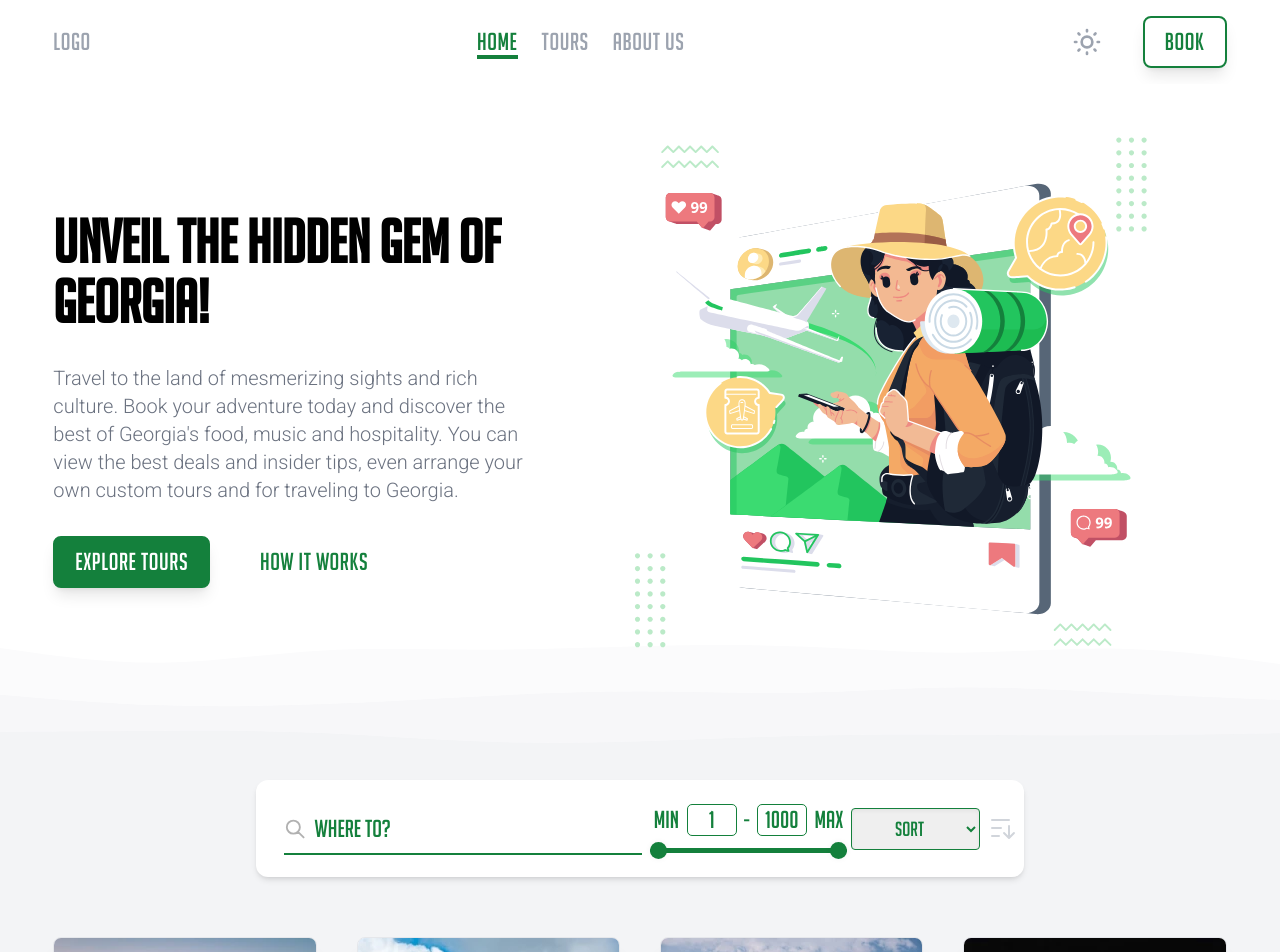
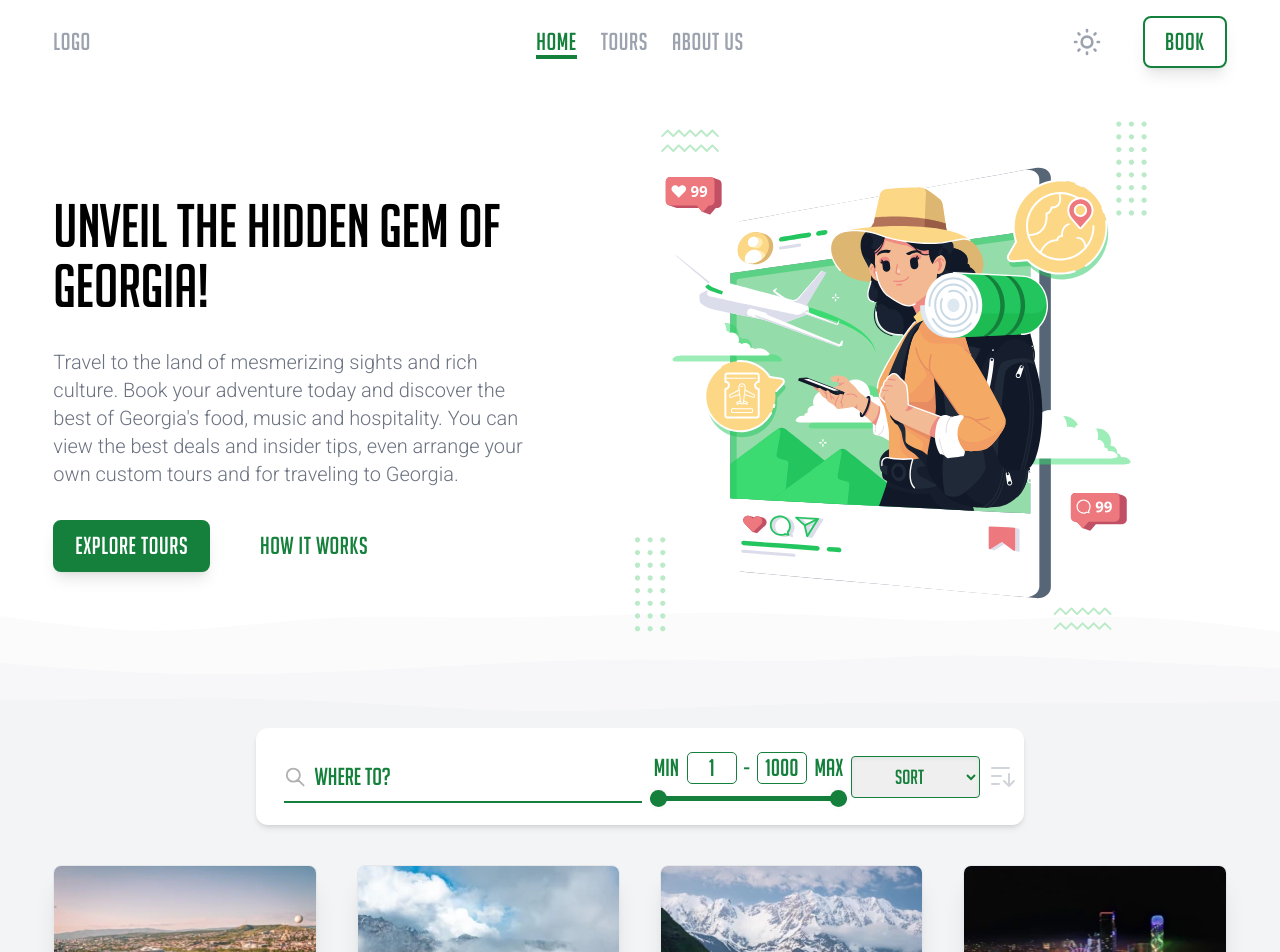
Before and after one commit to ajikia15/TravelAgency, a SvelteKit app: page / in a window 1280 px wide. Shown: the top 952 px of the page. Built offline with nearby package versions, Linux system fonts and the light colour scheme.

Commit message:
Button Interaction

```diff
--- a/src/components/Card.svelte
+++ b/src/components/Card.svelte
@@ -68,17 +68,17 @@
 	</div>
 	<div class=" flex bg-gray-100 text-moss-500 dark:bg-gray-900 dark:text-green-400">
 		<ul class="grid w-full grid-cols-3 [&>*]:py-3 [&>*]:text-2xl">
-			<li class="group/sun flex items-center justify-center ">
-				<p class=" ">{tour.daysCount}&nbsp;</p>
+			<li class="group/sun flex items-center justify-center">
 				<svg
 					xmlns="http://www.w3.org/2000/svg"
-					width="24"
-					height="24"
+					width="32"
+					height="32"
 					viewBox="0 0 24 24"
-					class="h-8 w-8 text-moss-500 duration-500 group-hover/sun:rotate-180 dark:text-green-400"
+					class="text-moss-500 duration-500 group-hover/sun:rotate-180 dark:text-green-400"
 					><path
 						fill="currentColor"
 						d="M12 2.25a.75.75 0 0 1 .75.75v2.25a.75.75 0 0 1-1.5 0V3a.75.75 0 0 1 .75-.75ZM7.5 12a4.5 4.5 0 1 1 9 0a4.5 4.5 0 0 1-9 0Zm11.394-5.834a.75.75 0 0 0-1.06-1.06l-1.591 1.59a.75.75 0 1 0 1.06 1.061l1.591-1.59ZM21.75 12a.75.75 0 0 1-.75.75h-2.25a.75.75 0 0 1 0-1.5H21a.75.75 0 0 1 .75.75Zm-3.916 6.894a.75.75 0 0 0 1.06-1.06l-1.59-1.591a.75.75 0 1 0-1.061 1.06l1.59 1.591ZM12 18a.75.75 0 0 1 .75.75V21a.75.75 0 0 1-1.5 0v-2.25A.75.75 0 0 1 12 18Zm-4.242-.697a.75.75 0 0 0-1.061-1.06l-1.591 1.59a.75.75 0 0 0 1.06 1.061l1.591-1.59ZM6 12a.75.75 0 0 1-.75.75H3a.75.75 0 0 1 0-1.5h2.25A.75.75 0 0 1 6 12Zm.697-4.243a.75.75 0 0 0 1.06-1.06l-1.59-1.591a.75.75 0 0 0-1.061 1.06l1.59 1.591Z" /></svg>
+					<p>&nbsp;{tour.daysCount}</p>&nbsp;<span class="text-sm text-gray-400">Days</span>
 			</li>
 
 			<li class="flex items-center justify-center ">
--- a/src/components/Hero.svelte
+++ b/src/components/Hero.svelte
@@ -1,4 +1,5 @@
-<header class="relative grid min-h-screen w-full  place-items-center bg-white dark:bg-gray-900">
+<header
+	class="relative grid min-h-[96vh] w-full  place-items-center bg-white dark:bg-gray-900">
 	<img
 		src="/landing/layered-waves-haikei-light.svg"
 		class="pointer-events-none absolute bottom-0 z-0 w-full dark:hidden"
@@ -9,25 +10,28 @@
 		alt="" />
 	<div class="z-10 grid w-11/12 grid-cols-1 md:grid-cols-[5fr_7fr]">
 		<div class="flex flex-col justify-center space-y-8">
-			<h1 class="text-6xl font-semibold dark:text-white">Unveil the hidden gem of Georgia!</h1>
+			<h1 class="text-6xl dark:text-white">Unveil the hidden gem of Georgia!</h1>
 			<h2 class="roboto text-xl text-gray-500">
 				Travel to the land of mesmerizing sights and rich culture. Book your adventure today and
 				discover the best of Georgia's food, music and hospitality. You can view the best deals and
 				insider tips, even arrange your own custom tours and for traveling to Georgia.
 			</h2>
 			<div class="space-x-6 text-2xl">
-				<button
-					type="button"
-					class="group rounded-lg border-2 border-moss-500 bg-moss-500 p-2 px-5 tracking-wide text-white opacity-100 shadow-lg transition-all focus:outline-none focus:ring focus:ring-moss-400 group-hover:shadow-md hover:border-transparent  hover:opacity-70 dark:border-green-400 dark:text-green-400">
-					<p>Explore Tours</p>
-				</button>
+				<a href="/#searchDiv">
+					<button
+						type="button"
+						class="group rounded-lg border-2 border-moss-500 bg-moss-500 p-2 px-5 tracking-wide text-white opacity-100 shadow-lg transition-all focus:outline-none focus:ring focus:ring-moss-400 group-hover:shadow-md hover:border-transparent  hover:opacity-70 dark:border-green-400 dark:text-green-400">
+						<p>Explore Tours</p>
+					</button>
+				</a>
 				<button
 					type="button"
 					class="focus-ring group rounded-lg border-2 border-transparent bg-transparent p-2 px-5  tracking-wide transition-all focus:outline-none	">
-					<p
+					<a
+						href="/about"
 						class=" text-moss-500 opacity-100 transition-all focus:outline-none group-hover:opacity-70 group-focus:underline">
 						How It Works
-					</p>
+					</a>
 				</button>
 			</div>
 		</div>
--- a/src/components/Navigation.svelte
+++ b/src/components/Navigation.svelte
@@ -19,14 +19,14 @@
 <svelte:window bind:scrollY={y} />
 <!-- Tablet++ nav -->
 <nav
-	class="fixed top-0 z-20 hidden w-full place-items-center overflow-hidden bg-transparent py-4 text-lg text-gray-400  transition-all  dark:text-gray-300 md:grid {y >
+	class="fixed top-0 z-20 hidden w-full place-items-center bg-transparent py-4 text-lg text-gray-400  transition-all  dark:text-gray-300 md:grid {y >
 		1 && 'bg-white shadow-sm dark:bg-gray-900'}">
 	<div
-		class="flex w-11/12 flex-row items-center justify-between text-2xl tracking-wide dark:bg-gray-900">
-		<ul class="flex flex-row items-center justify-between ">
+		class="grid w-11/12 grid-cols-3 justify-between items-center  text-2xl tracking-wide dark:bg-gray-900">
+		<ul class="flex flex-row items-center justify-between">
 			<li>Logo</li>
 		</ul>
-		<ul class="flex flex-row items-center justify-between gap-6">
+		<ul class="flex flex-row items-center justify-center gap-6">
 			<li
 				class="w-min-content relative transition-all before:absolute before:-bottom-[1px] before:right-0 before:h-1 before:w-0 before:bg-moss-500 before:shadow-2xl before:duration-500 hover:text-moss-500 hover:before:left-0 hover:before:w-full dark:before:bg-green-400 dark:hover:text-green-400 {path ==
 					'/' && 'text-moss-500 before:w-full dark:text-green-400'}">
@@ -44,7 +44,7 @@
 				<a href="/about" class="">About Us</a>
 			</li>
 		</ul>
-		<ul class="flex flex-row items-center justify-between gap-10">
+		<ul class="flex flex-row items-center justify-end gap-10">
 			<li>
 				<button
 					on:click={changeTheme}
--- a/src/components/Search.svelte
+++ b/src/components/Search.svelte
@@ -8,10 +8,8 @@
 
 <div
 	id="searchDiv"
-	class="group relative box-border flex items-center p-2 after:absolute after:-bottom-0.5 after:h-0.5 after:w-full after:bg-moss-500 after:transition-all focus-within:after:h-1 dark:bg-gray-900 dark:after:bg-green-400  md:scroll-mt-40 {searchQuery.length >
-	0
-		? 'after:h-1'
-		: ''} ">
+	class="group relative box-border flex items-center p-2 after:absolute after:-bottom-0.5 after:h-0.5 after:w-full after:bg-moss-500 after:transition-all focus-within:after:h-1 dark:bg-gray-900 dark:after:bg-green-400  md:scroll-mt-32 {searchQuery.length >
+		0 && 'after:h-1'} ">
 	<svg
 		xmlns="http://www.w3.org/2000/svg"
 		class="h-6 w-6 opacity-30"
@@ -26,9 +24,7 @@
 	</svg>
 	<div
 		class="relative w-full transition-all before:pointer-events-none before:absolute before:left-2  before:top-0 before:z-10 before:text-moss-500 before:transition-all before:content-['Where\0020To?'] focus-within:before:-top-3.5 focus-within:before:text-sm dark:before:text-green-400  {searchQuery.length >
-		0
-			? 'before:-top-[0.75rem] before:text-sm'
-			: ''} ">
+			0 && 'before:-top-[0.75rem] before:text-sm'} ">
 		<input
 			class="relative flex w-full bg-white pl-2 text-moss-500 outline-none dark:bg-gray-900 dark:before:bg-green-400 "
 			type="text"
--- a/src/routes/+page.svelte
+++ b/src/routes/+page.svelte
@@ -21,11 +21,9 @@
 			return tours.slice().sort((a, b) => a.price - b.price);
 		} else if (sortOption === 2) {
 			return tours.slice().sort((a, b) => b.price - a.price);
-		}
-			else if (sortOption === 3) {
+		} else if (sortOption === 3) {
 			return tours.slice().sort((a, b) => a.peopleCount - b.peopleCount);
-		} else if (sortOption === 4)
-		{
+		} else if (sortOption === 4) {
 			return tours.slice().sort((a, b) => b.peopleCount - a.peopleCount);
 		}
 	})();
@@ -35,9 +33,9 @@
 	<title>Travel Agency</title>
 </svelte:head>
 <Hero />
-<div class="relative my-5 grid w-full place-items-center">
+<div class="relative grid w-full place-items-center">
 	<div
-		class="-translate-y-10 grid w-11/12 transform grid-cols-1 flex-row items-center gap-3 rounded-xl bg-white p-5 text-2xl shadow-md transition duration-500 after:absolute after:left-0 after:-top-[1px] after:h-2 after:w-full after:rounded-t-xl hover:scale-105 hover:shadow-lg dark:bg-gray-900 md:grid-cols-[1fr_1fr] lg:w-3/5">
+		class="grid w-11/12 -translate-y-10 transform grid-cols-1 flex-row items-center gap-3 rounded-xl bg-white p-5 text-2xl shadow-md transition duration-500 after:absolute after:left-0 after:-top-[1px] after:h-2 after:w-full after:rounded-t-xl hover:scale-105 hover:shadow-lg dark:bg-gray-900 md:grid-cols-[1fr_1fr] lg:w-3/5">
 		<div>
 			<Search bind:searchQuery />
 		</div>
--- a/src/routes/about/+page.svelte
+++ b/src/routes/about/+page.svelte
@@ -6,5 +6,6 @@
 	<title>About Us</title>
 </svelte:head>
 <div class="bg-white pt-20">
+
 	<VehicleInformation />
 </div>
```
